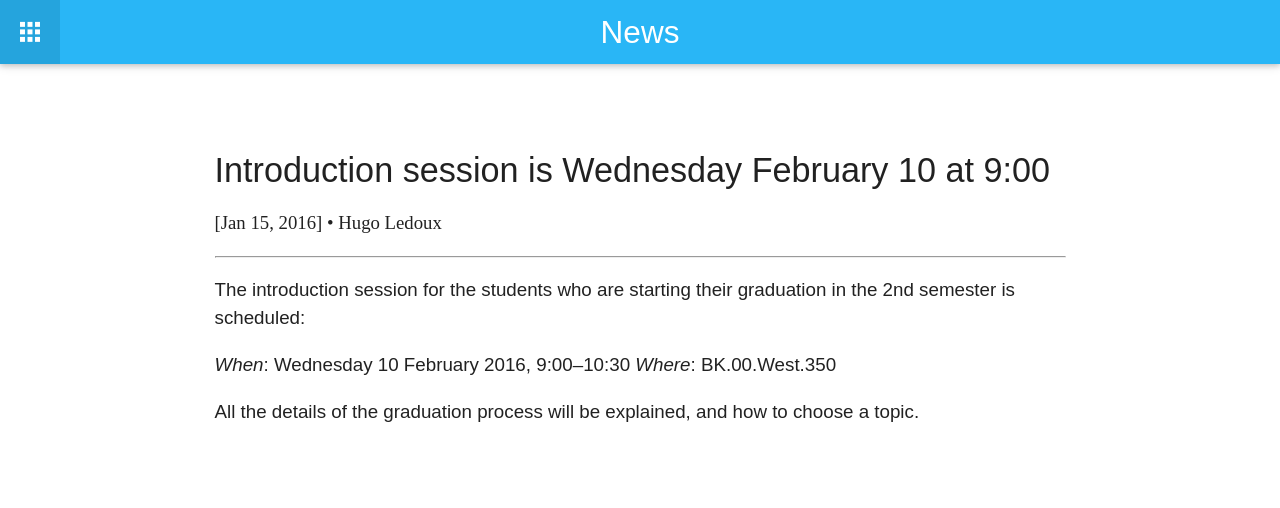
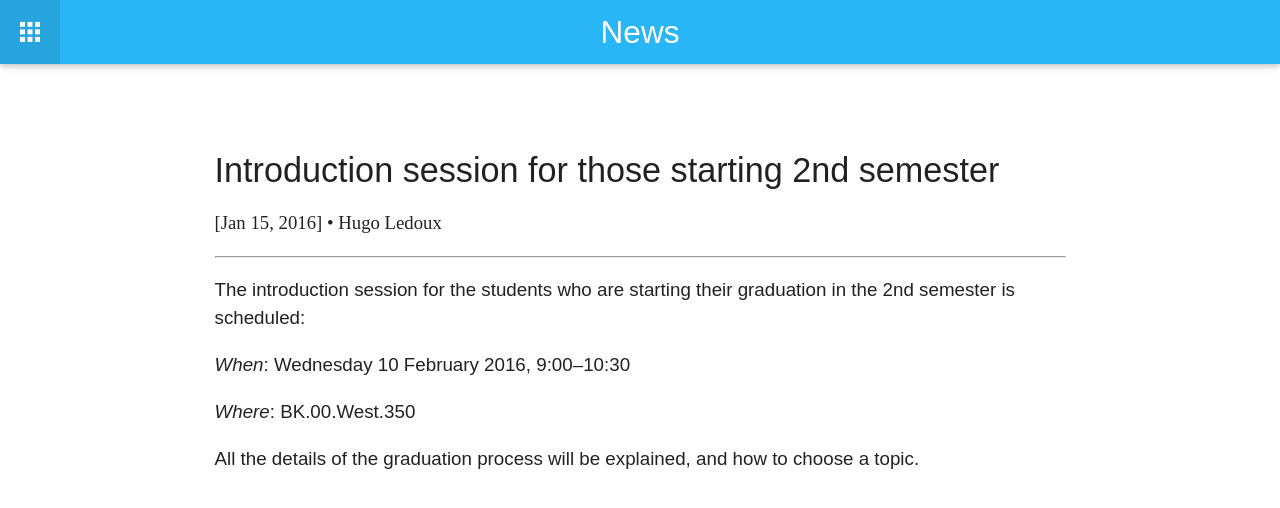
Before and after one commit to tudelft3d/geo2020, a Jekyll site: the page built from _posts/2016-01-15-intro-session-2nd-semester.md, in a window 1280 px wide. Shown: the top 508 px of the page. Built offline with Jekyll 4.4.1, drawn with Linux system fonts in a browser that asks for light colours; nearby versions of some CDN libraries.

Commit message:
corrections

```diff
--- a/_posts/2016-01-15-intro-session-2nd-semester.md
+++ b/_posts/2016-01-15-intro-session-2nd-semester.md
@@ -1,6 +1,6 @@
 ---
 layout: post
-title:  Introduction session is Wednesday February 10 at 9:00
+title:  Introduction session for those starting 2nd semester
 author: Hugo Ledoux
 date:   2016-01-15 10:26
 ---
@@ -8,6 +8,7 @@ date:   2016-01-15 10:26
 The introduction session for the students who are starting their graduation in the 2nd semester is scheduled:
 
 _When_: Wednesday 10 February 2016, 9:00--10:30
+
 _Where_: BK.00.West.350
 
 All the details of the graduation process will be explained, and how to choose a topic.
```
Also changed, not shown: introsession/index.md (+2 -0 lines).
